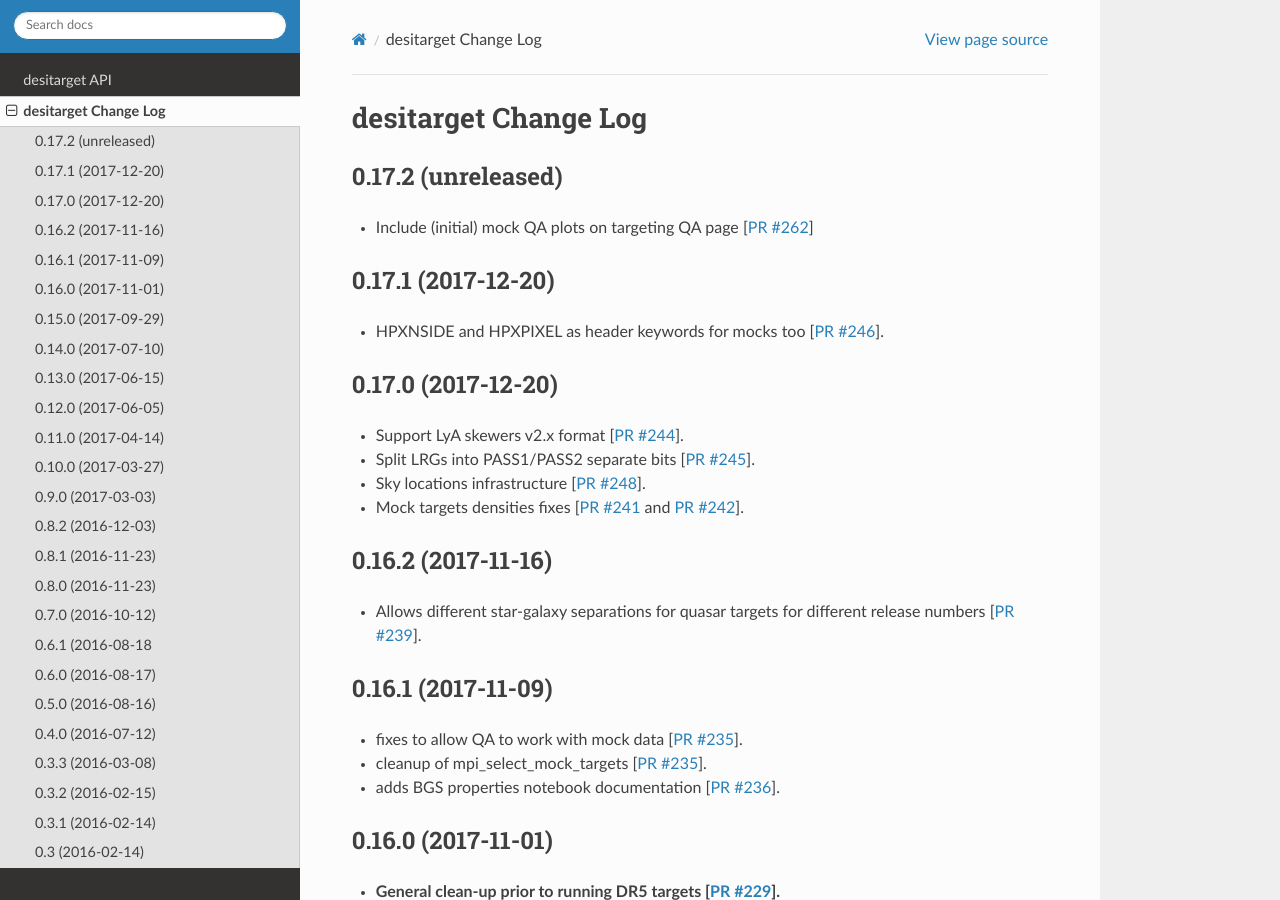
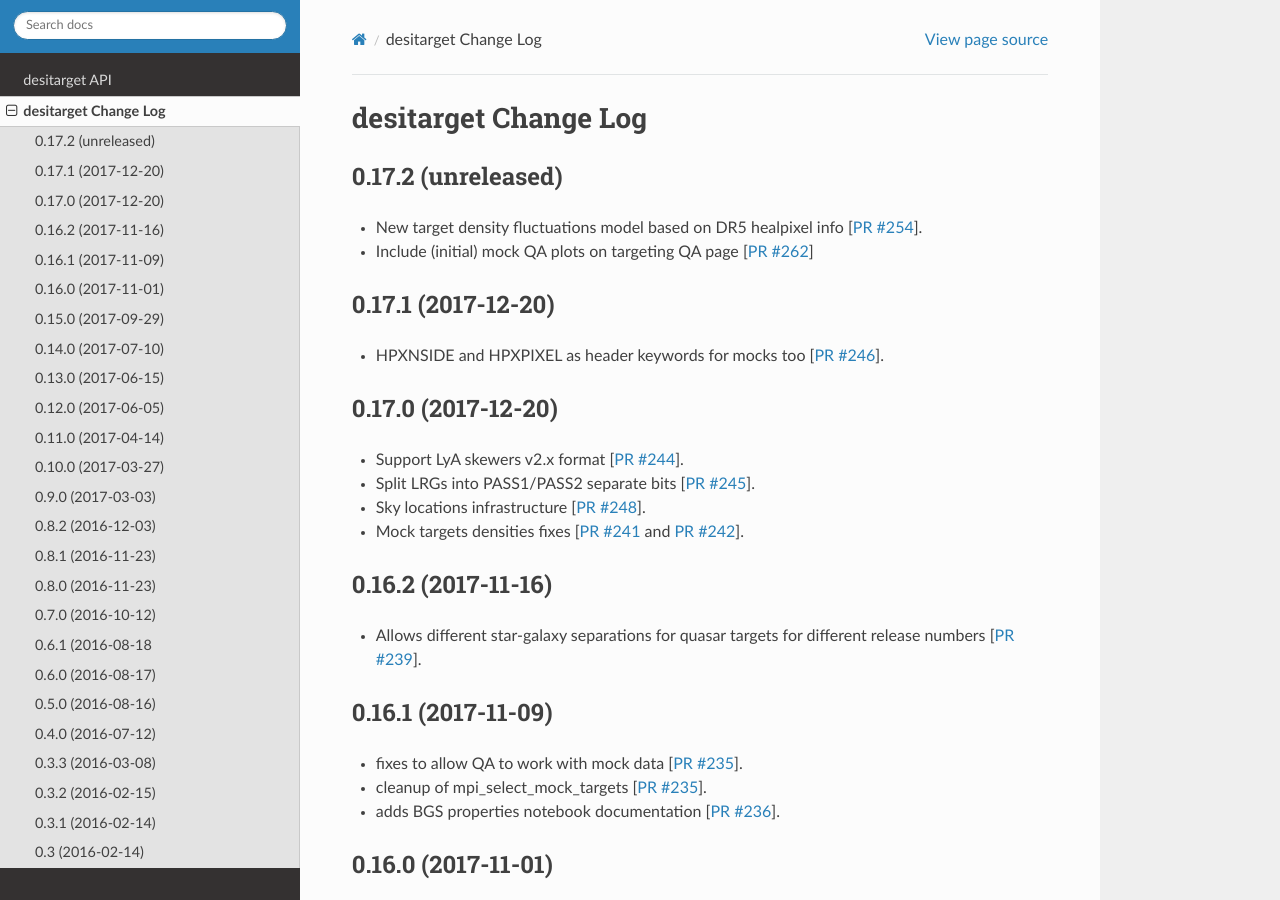
Before and after one commit to desihub/desitarget, a Sphinx documentation site: the page built from doc/changes.rst, in a window 1280 px wide and 900 px high. Built offline with Sphinx 7.4.7 and the Read the Docs theme 2.0.0, drawn with Linux system fonts in a browser that asks for light colours.

Commit message:
fix change.rst conflict

```diff
--- a/doc/changes.rst
+++ b/doc/changes.rst
@@ -5,8 +5,11 @@ desitarget Change Log
 0.17.2 (unreleased)
 -------------------
 
+* New target density fluctuations model based on DR5 healpixel info [`PR
+  #254`_].
 * Include (initial) mock QA plots on targeting QA page [`PR #262`_]
 
+.. _`PR #254`: https://github.com/desihub/desitarget/pull/254
 .. _`PR #262`: https://github.com/desihub/desitarget/pull/262
 
 0.17.1 (2017-12-20)
```
